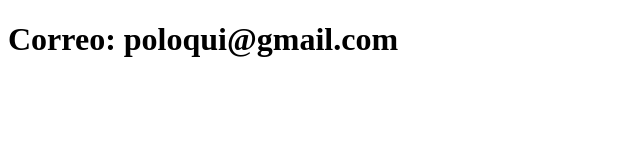
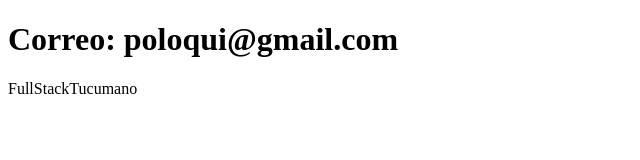
Before and after one commit to poloqui/sistema-de-registro, a plain HTML site: page contacto.html in a window 1280 px wide. Shown: the whole page, without its empty margins (0-640 px from the left). Drawn offline with Linux system fonts and the light colour scheme.

Commit message:
Actualiza el contacto

```diff
--- a/contacto.html
+++ b/contacto.html
@@ -7,6 +7,7 @@
 </head>
 <body>
     <h1>Correo: poloqui@gmail.com</h1>
+    <p>FullStackTucumano</p>
 
 </body>
 </html>
```
